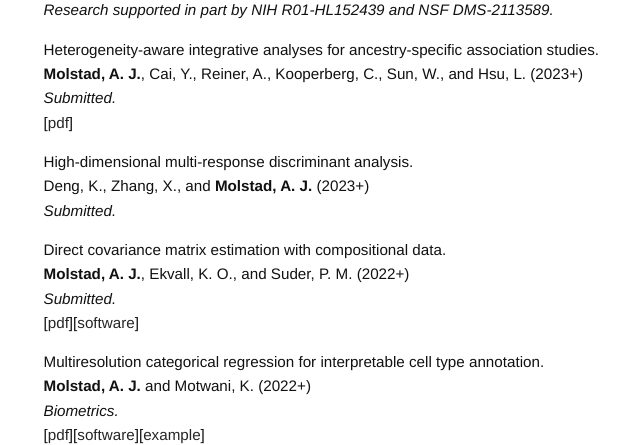
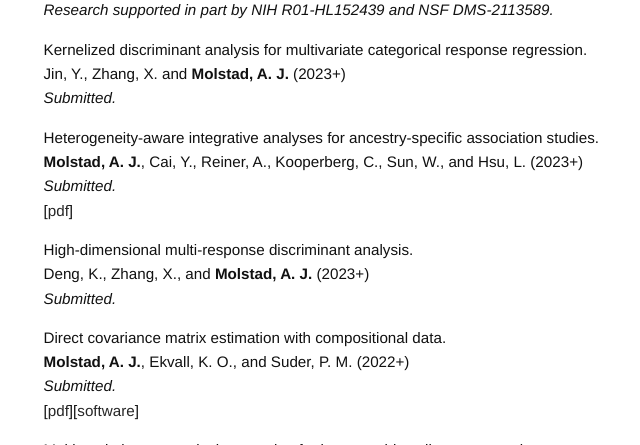
Before and after one commit to ajmolstad/ajmolstad.github.io, a Jekyll site: the page built from research.md, in a window 1280 px wide and 900 px high, cut to the strip 455-900 px from the top of the window. Shown: the whole strip, without its empty margins (264-904 px from the left). Built offline with Jekyll 4.4.1, drawn with Linux system fonts in a browser that asks for light colours.

Commit message:
Update research.md

```diff
--- a/research.md
+++ b/research.md
@@ -22,9 +22,9 @@ Integration of proteomics quantitative trait loci into genetic association analy
 Cai, Y., **Molstad, A. J.**, Kooperberg, C., Reiner, A., Sun, W., and Hsu, L. <br>
 *Submitted.* <br>  -->
 
-<!-- Kernelized discriminant analysis for multivariate categorical response regression. <br>
+Kernelized discriminant analysis for multivariate categorical response regression. <br>
 Jin, Y., Zhang, X. and **Molstad, A. J.** (2023+) <br>
-*Submitted.* <br> -->
+*Submitted.* <br>
 
 Heterogeneity-aware integrative analyses for ancestry-specific association studies. <br>
 **Molstad, A. J.**, Cai, Y., Reiner, A., Kooperberg, C., Sun, W., and Hsu, L. (2023+) <br>
```
